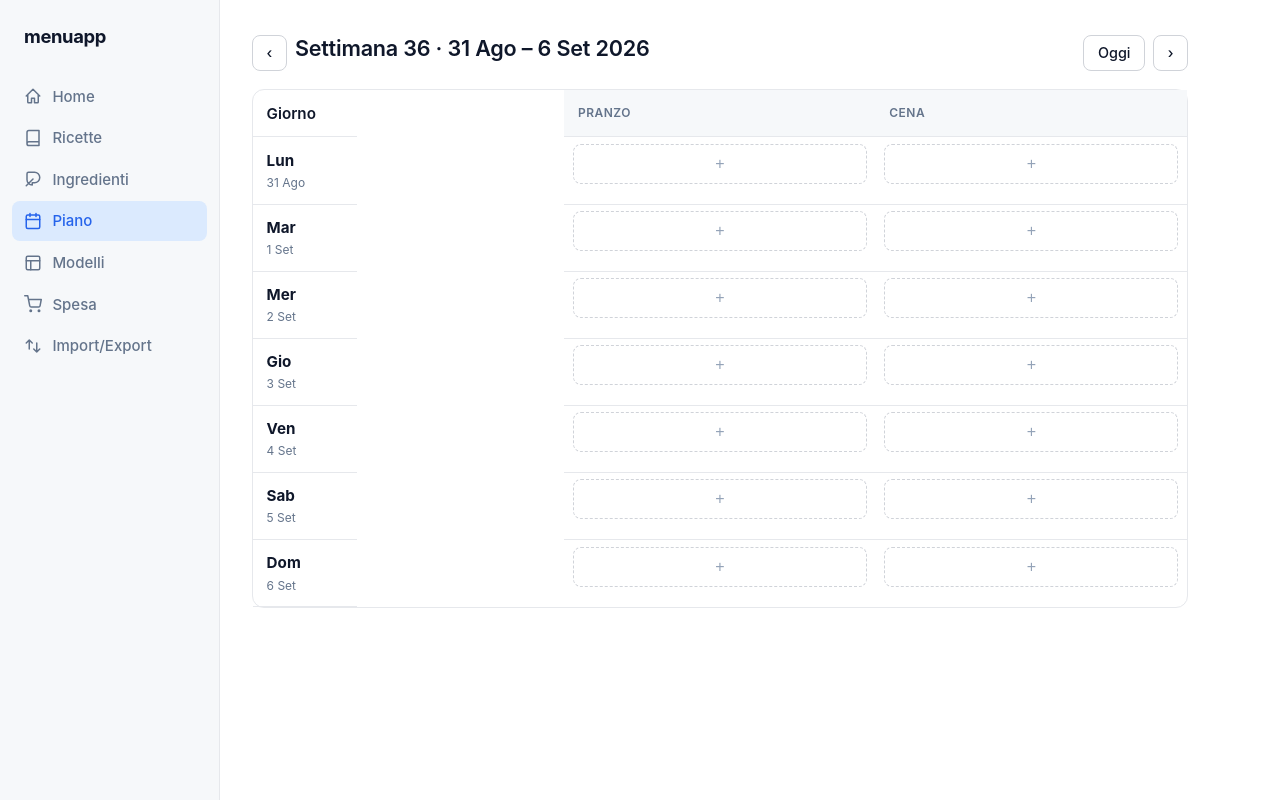
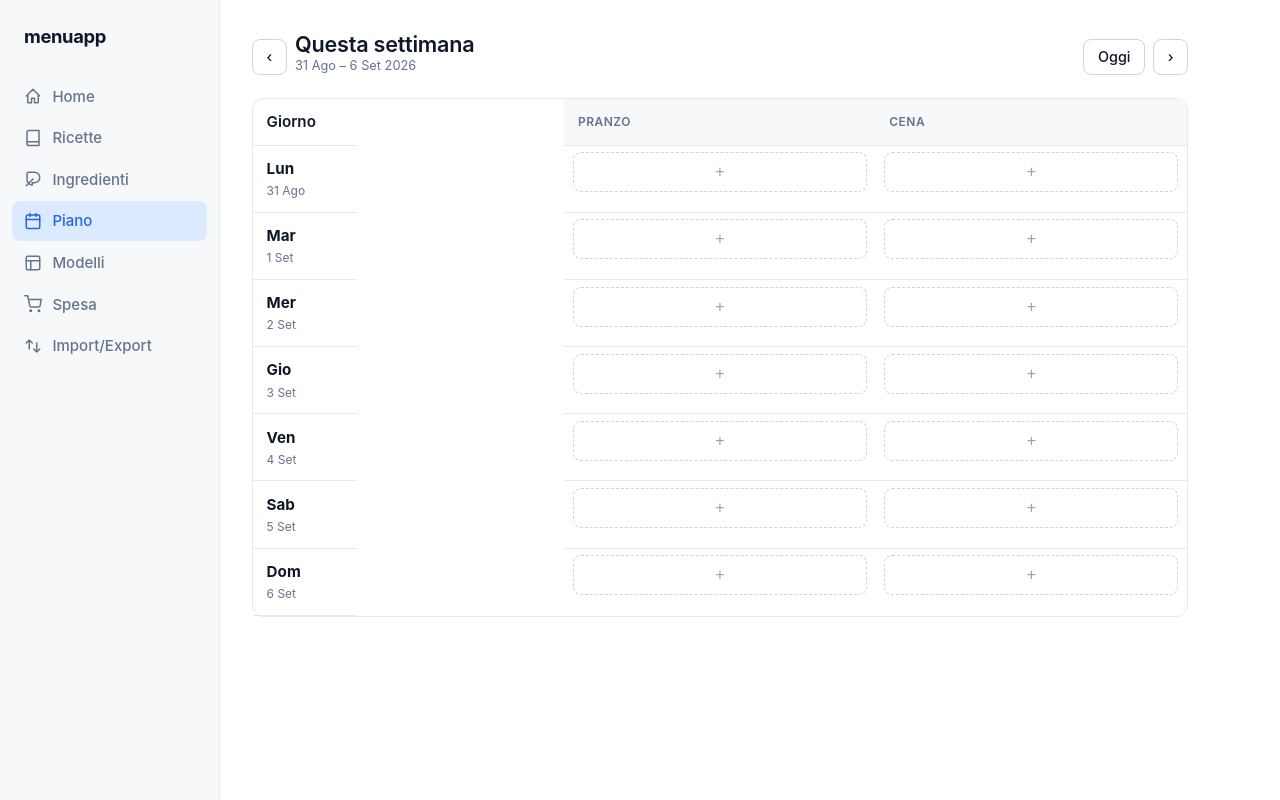
Before and after one commit to intersimone999/meal-planner, a FastAPI app: page /planner/2026/36 in a window 1280 px wide. Run offline with FastAPI, Linux system fonts and the light colour scheme; some web fonts are replaced.

Commit message:
Planner header: relative-week label + small date range
Replace "Settimana {week} · {start} – {end} {year}" with a two-line
h1: the relative-week label on top ("Questa settimana", "Prossima
settimana", "Settimana scorsa", "Tra N settimane", "N settimane fa")
and the Mon–Sun date range in small muted text below.

- New weekutil.week_delta(year, week, today) returns the signed
  ISO-week distance from the current week. Uses Monday-to-Monday
  day arithmetic so year-boundary and 53-week-year edge cases are
  handled correctly (verified with a test that year 2026 has 53
  ISO weeks and week 51/2026 is -3 from week 1/2027).
- week_relative_label(delta) returns the Italian string.

Shopping page header is intentionally left alone — the user asked
only for "la vista del piano". Say the word to unify.

Tests: 38 → 42 (4 new in test_weekutil for the two helpers).

Co-Authored-By: Claude Opus 4.7 <noreply@anthropic.com>

```diff
--- a/app/static/style.css
+++ b/app/static/style.css
@@ -399,7 +399,15 @@ tbody tr:hover td { background: var(--surface-alt); }
   display: flex; align-items: center; gap: 0.5rem; flex-wrap: wrap;
   margin-bottom: 1rem;
 }
-.week-header h1 { flex: 1; min-width: 14rem; font-size: 1.35rem; }
+.week-header h1 { flex: 1; min-width: 14rem; font-size: 1.35rem; line-height: 1.15; }
+.week-range {
+  display: block;
+  font-size: 0.8rem;
+  font-weight: 400;
+  color: var(--text-muted);
+  margin-top: 0.15rem;
+  letter-spacing: 0;
+}
 
 table.planner {
   table-layout: fixed;
--- a/app/templates/planner/index.html
+++ b/app/templates/planner/index.html
@@ -3,7 +3,10 @@
 {% block content %}
   <div class="week-header">
     <a class="button" href="/planner/{{ prev_year }}/{{ prev_week }}" title="Settimana precedente">‹</a>
-    <h1>Settimana {{ week }} · {{ date_labels[0] }} – {{ date_labels[6] }} {{ year }}</h1>
+    <h1>
+      {{ relative_label }}
+      <span class="week-range">{{ date_labels[0] }} – {{ date_labels[6] }} {{ year }}</span>
+    </h1>
     <a class="button" href="/planner" title="Vai a questa settimana">Oggi</a>
     <a class="button" href="/planner/{{ next_year }}/{{ next_week }}" title="Settimana successiva">›</a>
   </div>
```
Also changed, not shown: app/routes/planner.py (+9 -1 lines), app/weekutil.py (+25 -0 lines), tests/test_weekutil.py (added, +40 -0 lines).
